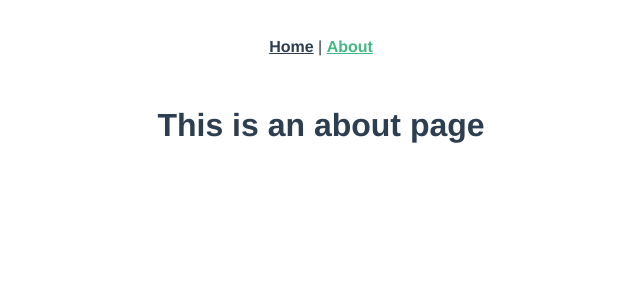
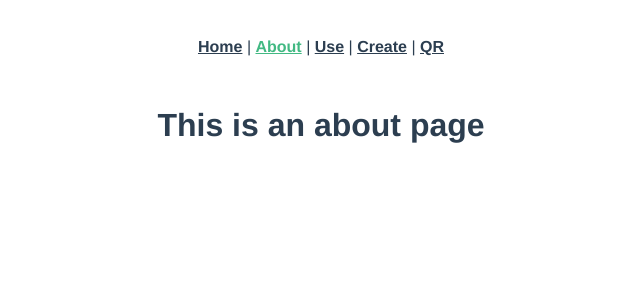
Before and after one commit to Futaba-Kosuke/community-pay, a Vue app: page /about in a window 1280 px wide. Shown: the top 300 px of the page, without its empty margins (319-959 px from the left). Built offline with nearby package versions, Linux system fonts and the light colour scheme.

Commit message:
[update] 各種ページへの遷移が可能になりました。 #10
各種ページへの遷移を可能とすることで、デバッグがしやすくなりました。
本格的な遷移画面は最後に実装しましょう。

```diff
--- a/src/App.vue
+++ b/src/App.vue
@@ -2,7 +2,10 @@
   <div id="app">
     <div id="nav">
       <router-link to="/">Home</router-link> |
-      <router-link to="/about">About</router-link>
+      <router-link to="/about">About</router-link> |
+      <router-link to="/use_coin">Use</router-link> |
+      <router-link to="/create_coin">Create</router-link> |
+      <router-link to="/qr_reader">QR</router-link>
     </div>
     <router-view/>
   </div>
```
